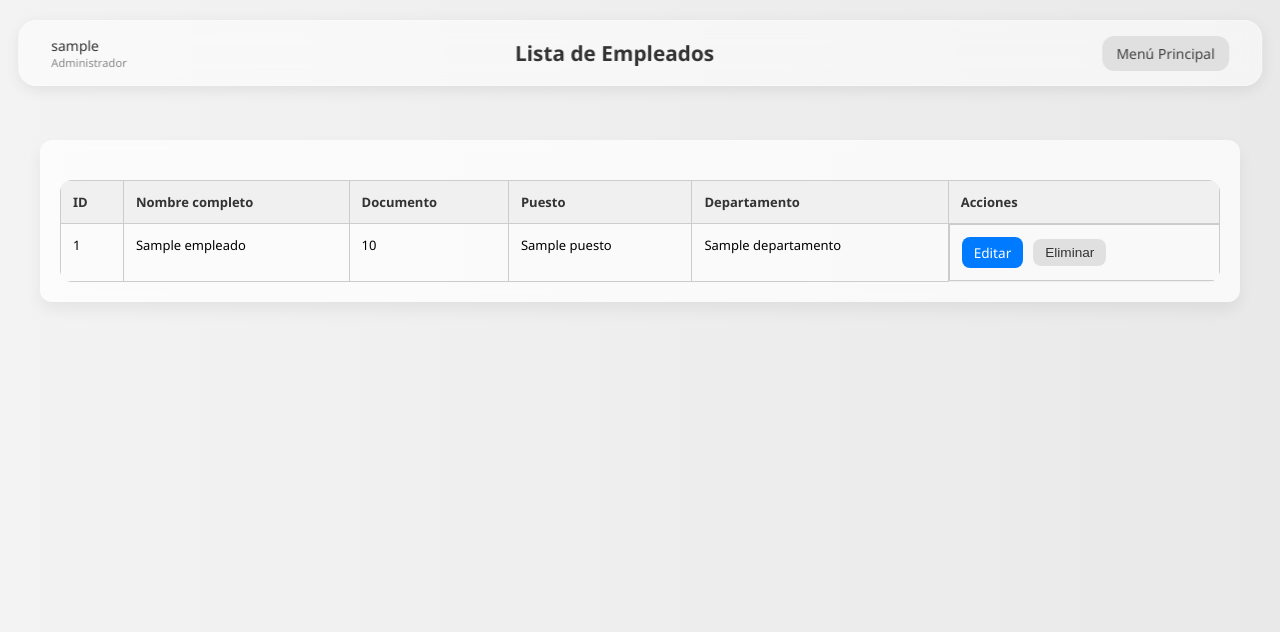
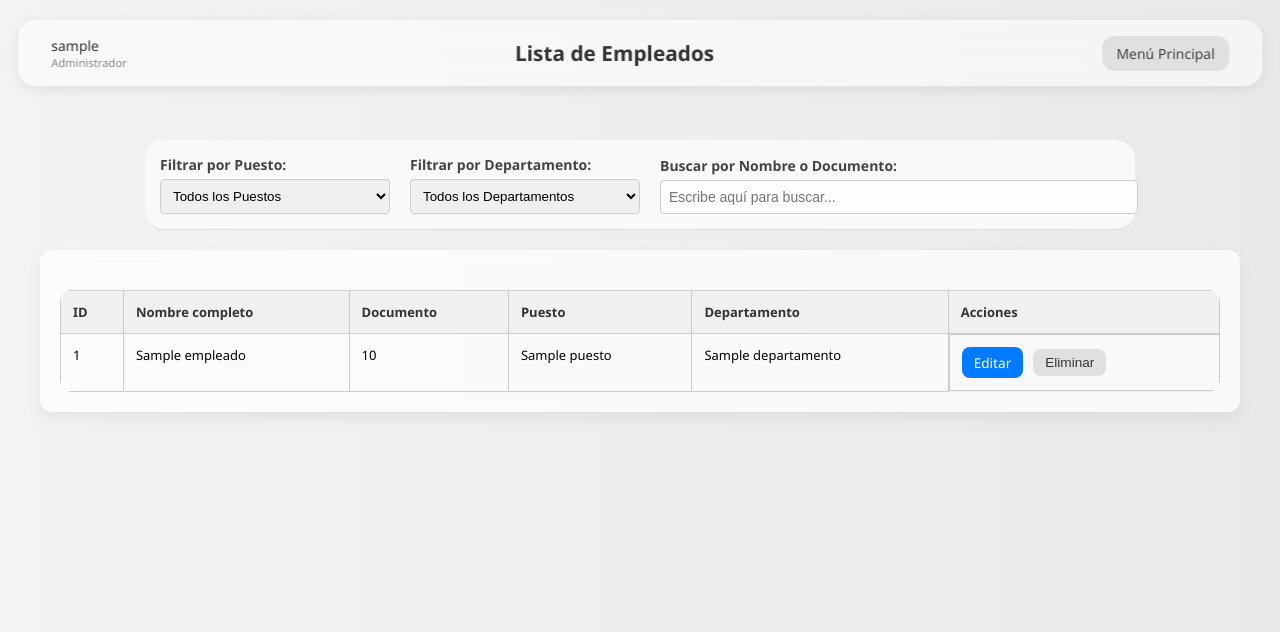
Before and after one commit to Tgeim/TP-3.4, a Flask app: template APP/templates/empleados/listar.html in a window 1280 px wide. Shown: the top 632 px of the page. Run offline with Flask 3, Linux system fonts and the light colour scheme; the template is opened without the code that fills it: most values are stand-ins (such as "Sample title", 1, 10 or a date in 2020).

Commit message:
Mejoras en listar y update en sim.sql

```diff
--- a/APP/templates/empleados/listar.html
+++ b/APP/templates/empleados/listar.html
@@ -3,7 +3,6 @@
 {% block titulo %}Lista de Empleados{% endblock %}
 
 {% block contenido %}
-
 
 <div class="contenido-principal">
   <div class="barra-superior">
@@ -15,6 +14,24 @@
     <a href="/menu_admin" class="btn-menu">Menú Principal</a>
   </div>
 
+ <div class="filtros-contenedor" style="position: sticky; top: 100px; z-index: 10; padding: 15px; background-color: #f9f9f9; border-radius: 20px; margin-bottom: 20px; display: flex; gap: 20px; align-items: center; border-bottom: 1px solid #ddd; width: 80%; margin-left: auto; margin-right: auto;">
+
+    <div class="filtro-item" style="flex: 1;">
+      <label for="filtroPuesto" style="display: block; margin-bottom: 5px; font-weight: bold;">Filtrar por Puesto:</label>
+      <select id="filtroPuesto" class="filtro-select" style="width: 100%; padding: 8px; border-radius: 4px; border: 1px solid #ccc;"></select>
+    </div>
+
+    <div class="filtro-item" style="flex: 1;">
+      <label for="filtroDepto" style="display: block; margin-bottom: 5px; font-weight: bold;">Filtrar por Departamento:</label>
+      <select id="filtroDepto" class="filtro-select" style="width: 100%; padding: 8px; border-radius: 4px; border: 1px solid #ccc;"></select>
+    </div>
+
+    <div class="filtro-item" style="flex: 2;">
+      <label for="filtroTexto" style="display: block; margin-bottom: 5px; font-weight: bold;">Buscar por Nombre o Documento:</label>
+      <input type="text" id="filtroTexto" placeholder="Escribe aquí para buscar..." style="width: 100%; padding: 8px; border-radius: 4px; border: 1px solid #ccc;">
+    </div>
+
+  </div>
   <div class="tabla-contenedor">
     {% if empleados %}
     <table class="tabla-estilizada">
@@ -28,7 +45,7 @@
           <th>Acciones</th>
         </tr>
       </thead>
-            <tbody>
+      <tbody id="tablaEmpleadosBody">
         {% for emp in empleados %}
         <tr>
           <td>{{ emp.id }}</td>
@@ -47,10 +64,10 @@
     {% else %}
     <p>No hay empleados registrados.</p>
     {% endif %}
+    <p id="sinResultados" style="display: none; text-align: center; margin-top: 20px;">No se encontraron empleados que coincidan con los filtros.</p>
   </div>
 </div>
 
-<!-- Modal para confirmación -->
 <div id="modalConfirmacion" class="modal-overlay">
   <div class="modal">
     <p>¿Deseas eliminar este empleado?</p>
@@ -62,6 +79,68 @@
 </div>
 
 <script>
+document.addEventListener('DOMContentLoaded', function() {
+    const filtroPuesto = document.getElementById('filtroPuesto');
+    const filtroDepto = document.getElementById('filtroDepto');
+    const filtroTexto = document.getElementById('filtroTexto');
+    const tablaBody = document.getElementById('tablaEmpleadosBody');
+    const filas = tablaBody.getElementsByTagName('tr');
+    const mensajeSinResultados = document.getElementById('sinResultados');
+
+    function cargarOpcionesFiltro() {
+        const puestos = new Set();
+        const departamentos = new Set();
+        for (let fila of filas) {
+            puestos.add(fila.cells[3].textContent.trim());
+            departamentos.add(fila.cells[4].textContent.trim());
+        }
+        filtroPuesto.innerHTML = '<option value="">Todos los Puestos</option>';
+        puestos.forEach(puesto => {
+            const option = document.createElement('option');
+            option.value = puesto;
+            option.textContent = puesto;
+            filtroPuesto.appendChild(option);
+        });
+        filtroDepto.innerHTML = '<option value="">Todos los Departamentos</option>';
+        departamentos.forEach(depto => {
+            const option = document.createElement('option');
+            option.value = depto;
+            option.textContent = depto;
+            filtroDepto.appendChild(option);
+        });
+    }
+
+    function aplicarFiltros() {
+        const textoBusqueda = filtroTexto.value.toLowerCase();
+        const puestoSeleccionado = filtroPuesto.value;
+        const deptoSeleccionado = filtroDepto.value;
+        let filasVisibles = 0;
+        for (let fila of filas) {
+            const nombre = fila.cells[1].textContent.toLowerCase();
+            const documento = fila.cells[2].textContent.toLowerCase();
+            const puesto = fila.cells[3].textContent;
+            const departamento = fila.cells[4].textContent;
+            const coincideTexto = textoBusqueda === '' || nombre.includes(textoBusqueda) || documento.includes(textoBusqueda);
+            const coincidePuesto = puestoSeleccionado === '' || puesto === puestoSeleccionado;
+            const coincideDepto = deptoSeleccionado === '' || departamento === deptoSeleccionado;
+            if (coincideTexto && coincidePuesto && coincideDepto) {
+                fila.style.display = '';
+                filasVisibles++;
+            } else {
+                fila.style.display = 'none';
+            }
+        }
+        mensajeSinResultados.style.display = filasVisibles > 0 ? 'none' : 'block';
+    }
+
+    if (tablaBody) {
+        cargarOpcionesFiltro();
+        filtroPuesto.addEventListener('change', aplicarFiltros);
+        filtroDepto.addEventListener('change', aplicarFiltros);
+        filtroTexto.addEventListener('input', aplicarFiltros);
+    }
+});
+
 function confirmarEliminacion(id) {
     const form = document.getElementById('formEliminar');
     form.action = `/admin/eliminar_empleado/${id}`;
@@ -76,4 +155,5 @@
     if (e.key === "Escape") cerrarModal();
 });
 </script>
+
 {% endblock %}
```
Also changed, not shown: scriptsSQL/sim.sql. Lines whose indentation alone changed are shown as unchanged.
